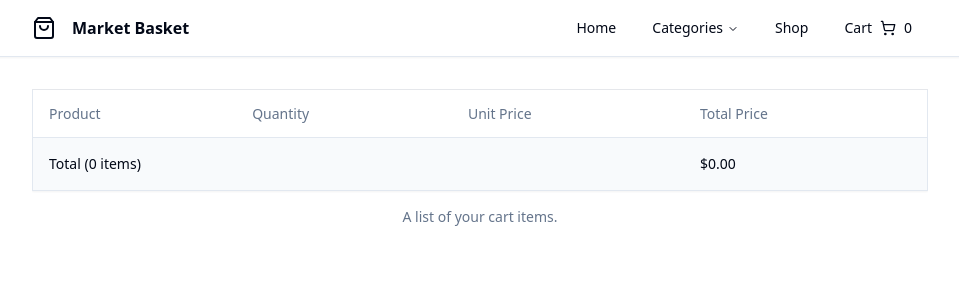
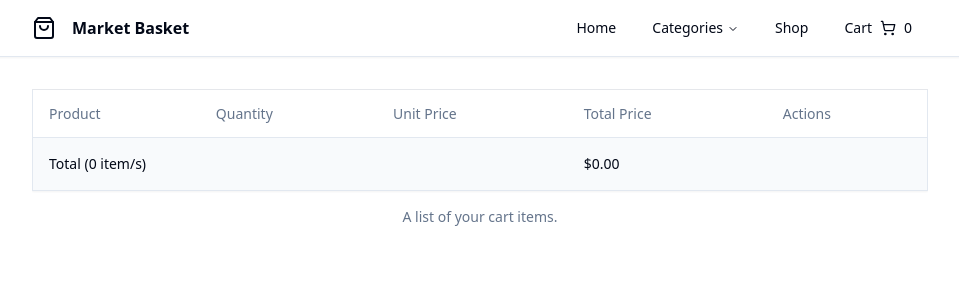
Before and after one commit to christianrazul/shoppingcart, a React (Vite) app: page /cart in a window 1280 px wide. Shown: the top 300 px of the page, without its empty margins (160-1119 px from the left). Built offline with nearby package versions, Linux system fonts and the light colour scheme.

Commit message:
Add the Delete Item functionality in Context and Cart Page

```diff
--- a/src/contexts/CartContext.tsx
+++ b/src/contexts/CartContext.tsx
@@ -4,6 +4,7 @@ import { ReactNode, createContext, useContext, useState } from "react";
 interface CartContextProps {
   cartItems: CartItem[];
   addToCart: (item: CartItem) => void;
+  removeFromCart: (id: number) => void;
 }
 
 const CartContext = createContext<CartContextProps | undefined>(undefined);
@@ -37,8 +38,14 @@ export const CartProvider = ({ children }: CartProviderProps) => {
     });
   };
 
+  const removeFromCart = (id: number) => {
+    setCartItems((currentItems) =>
+      currentItems.filter((item) => item.id !== id),
+    );
+  };
+
   return (
-    <CartContext.Provider value={{ cartItems, addToCart }}>
+    <CartContext.Provider value={{ cartItems, addToCart, removeFromCart }}>
       {children}
     </CartContext.Provider>
   );
--- a/src/pages/CartPage.tsx
+++ b/src/pages/CartPage.tsx
@@ -10,9 +10,11 @@ import {
   TableHeader,
   TableRow,
 } from "@/components/ui/table";
+import { Button } from "@/components/ui/button";
+import { Trash } from "lucide-react";
 
 const CartPage = () => {
-  const { cartItems } = useCart();
+  const { cartItems, removeFromCart } = useCart();
 
   const totalPrice = cartItems.reduce((total, item) => {
     return total + item.price * item.quantity;
@@ -30,6 +32,7 @@ const CartPage = () => {
               <TableHead>Quantity</TableHead>
               <TableHead>Unit Price</TableHead>
               <TableHead>Total Price</TableHead>
+              <TableHead>Actions</TableHead>
             </TableRow>
           </TableHeader>
           <TableBody>
@@ -42,15 +45,24 @@ const CartPage = () => {
                 <TableCell>{item.quantity}</TableCell>
                 <TableCell>${item.price}</TableCell>
                 <TableCell>${item.price * item.quantity}</TableCell>
+                <TableCell>
+                  <Button
+                    variant="destructive"
+                    size="icon"
+                    onClick={() => removeFromCart(item.id)}
+                  >
+                    <Trash className="h-4 w-4" />
+                  </Button>
+                </TableCell>
               </TableRow>
             ))}
           </TableBody>
           <TableFooter>
             <TableRow>
               <TableCell colSpan={3}>
-                Total ({cartItems.length} items)
+                Total ({cartItems.length} item/s)
               </TableCell>
-              <TableCell>${totalPrice.toFixed(2)}</TableCell>
+              <TableCell colSpan={2}>${totalPrice.toFixed(2)}</TableCell>
             </TableRow>
           </TableFooter>
         </Table>
```
Also changed, not shown: 1 other file (tests, documents, lock files or other folders).
